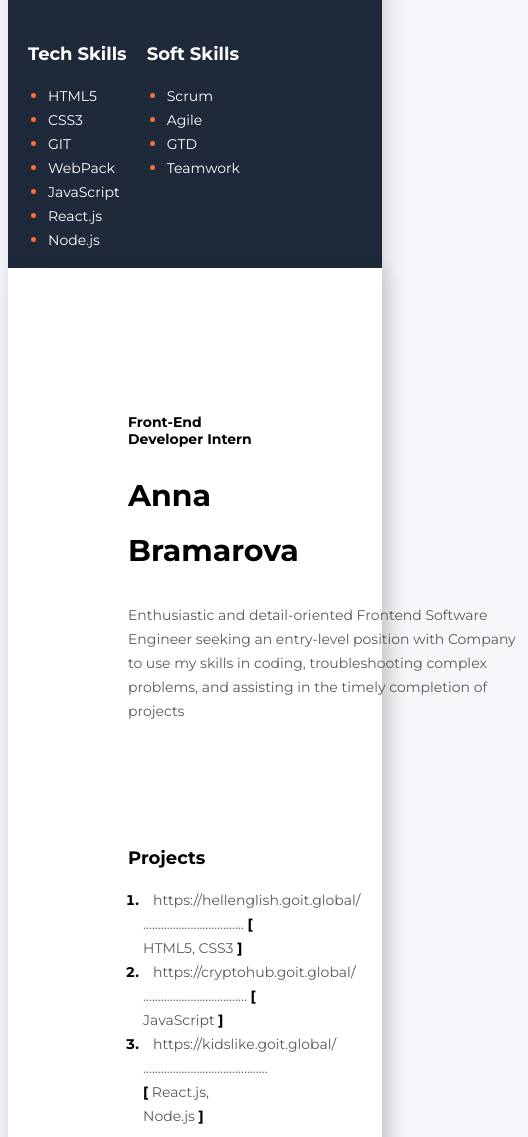
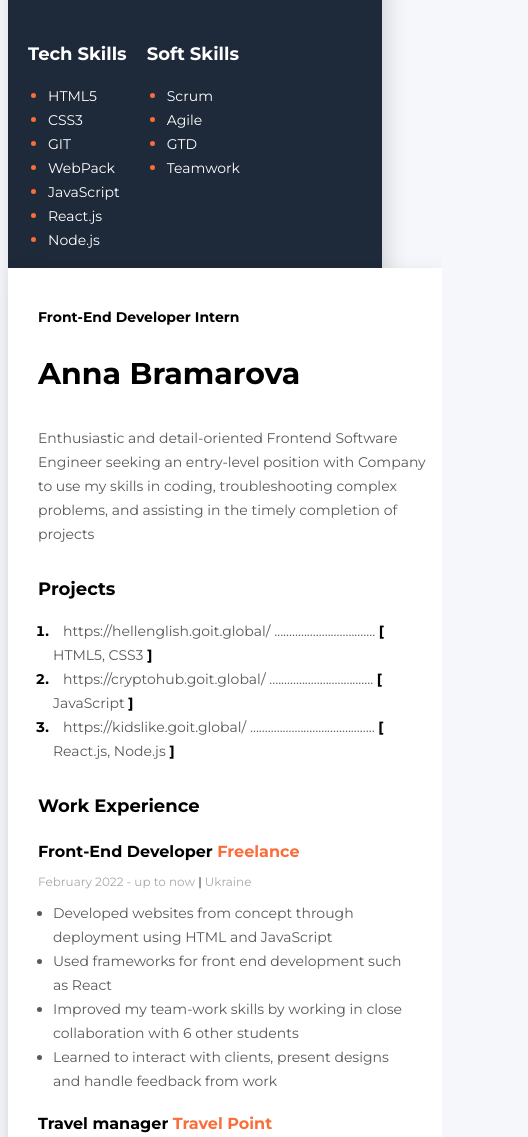
Before and after one commit to annabramarova/resume, a plain HTML site: page index.html in a window 390 px wide. Shown: the part 664-1801 px from the top of the page, 528 px wide, since content can reach past the window. Drawn offline with Linux system fonts and the light colour scheme.

Commit message:
ver123568

```diff
--- a/styles/styles.css
+++ b/styles/styles.css
@@ -268,12 +268,9 @@ margin-bottom: 50px;
     margin: 0 auto;
     }
 
-.about {
+.main-content {
     padding: 30px;
-    }
-
-.projects {
-    padding: 30px;
+    width: 100%;
 }
 .sidebar {
     display: flex;
```
